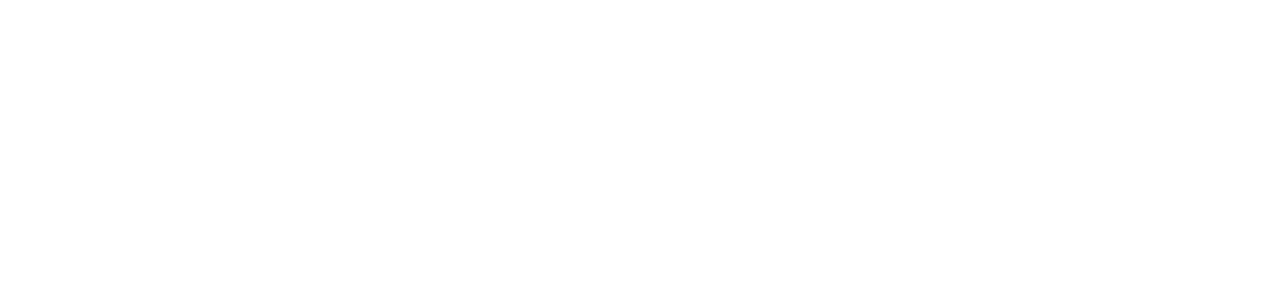
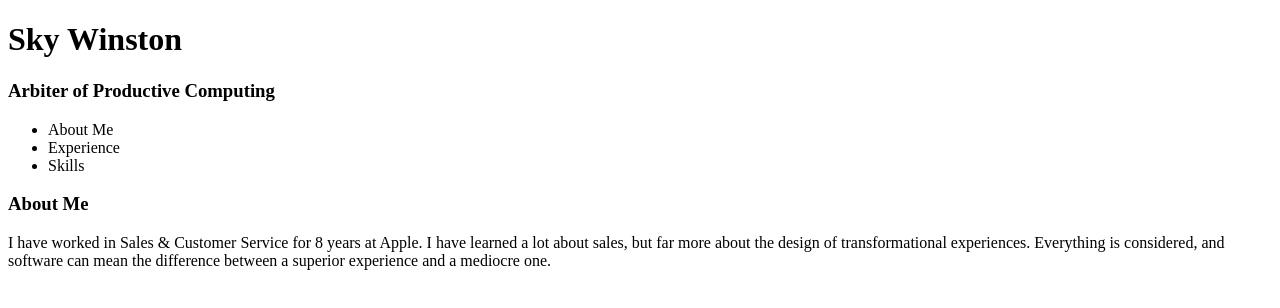
Before and after one commit to skywinston/winston-basic-resume, a plain HTML site: page index.html in a window 1280 px wide. Drawn offline with Linux system fonts and the light colour scheme.

```diff
--- a/index.html
+++ b/index.html
@@ -1,9 +1,29 @@
 <!DOCTYPE html>
 <html>
 <head>
-	<title></title>
+	<title>Sky Winston - Resume</title>
+	<meta name="viewport" content="width=device-width, initial-scale=1.0, user-scalable = no">
+	<link href='http://fonts.googleapis.com/css?family=Fira+Sans:400,700,400italic,700italic|Neuton' rel='stylesheet' type='text/css'>
+	<link rel="stylesheet" src="//normalize-css.googlecode.com/svn/trunk/normalize.css">
+	<link rel="stylesheet" type="text/css" src="main.css">
 </head>
 <body>
+<div class="header">
+	<h1>Sky Winston</h1>
+	<h3>Arbiter of Productive Computing</h3>
+	<nav>
+		<ul>
+			<li><a>About Me</a></li>
+			<li>Experience</li>
+			<li>Skills</li>
+		</ul>
+	</nav>
+</div>
+<div class="textblock container">
+	<h3>About Me</h3>
+	<p>I have worked in Sales & Customer Service for 8 years at Apple.  I have learned a lot about sales, but far more about the design of transformational experiences.  Everything is considered, and software can mean the difference between a superior experience and a mediocre one.</p>
+</div>
+
 
 </body>
 </html>
--- a/main.css
+++ b/main.css
@@ -1 +1,20 @@
-/* CSS */
+font-family: 'Neuton', serif;
+font-family: 'Fira Sans', sans-serif;
+
+
+
+h1, h2, h3, h4, h5, h6 {
+	font-family: 'Fira Sans', sans-serif;
+}
+
+p {
+	font-family: 'Neuton', serif;
+}
+
+.container {
+	max-width: 768px;
+}
+
+.text-block {
+
+}
```
